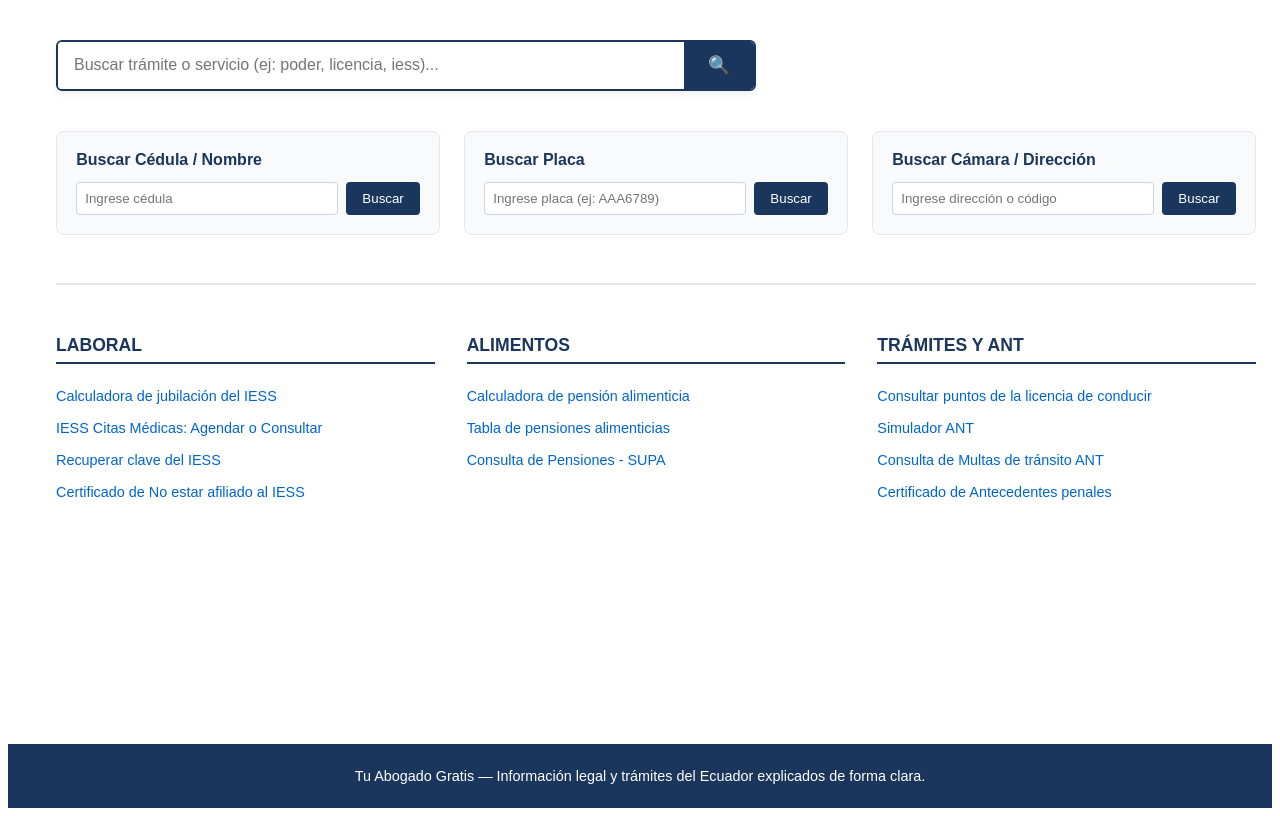
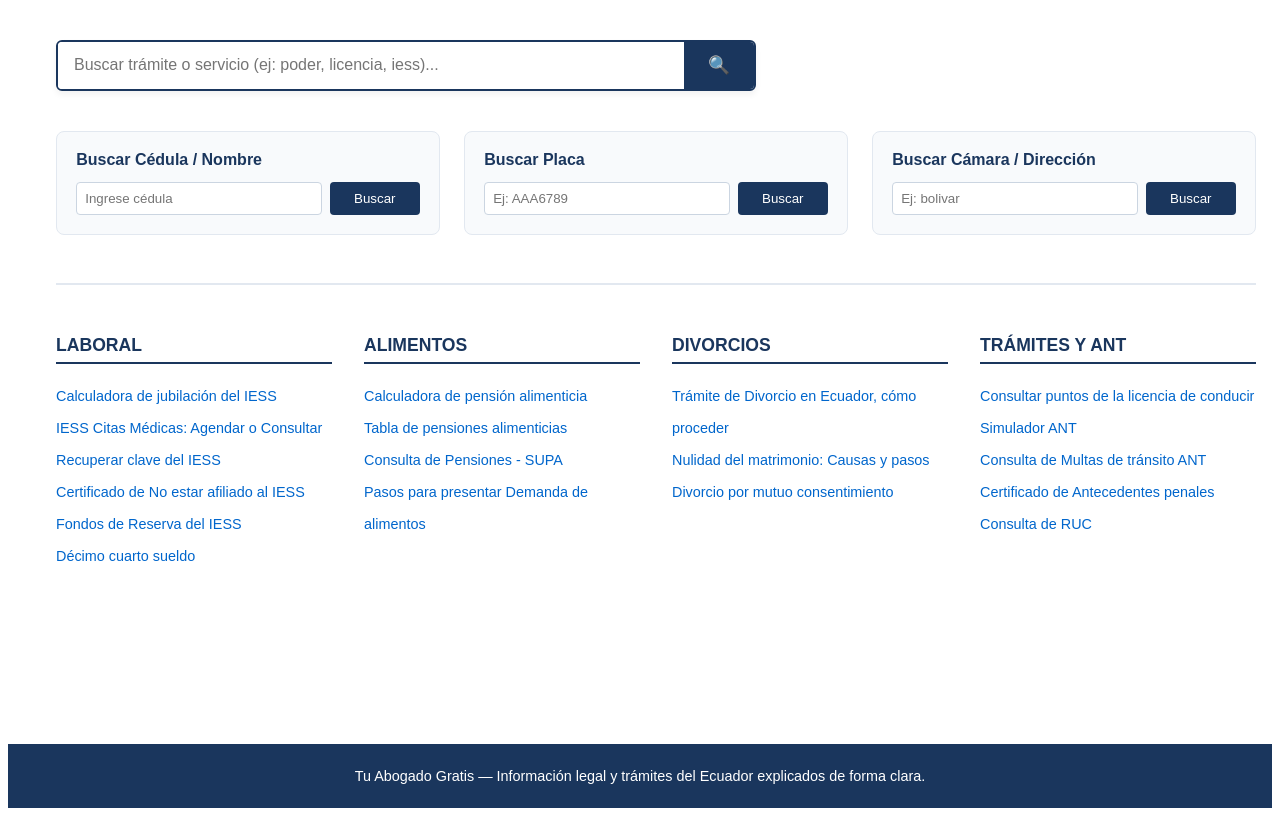
Before and after one commit to rootsrex/TUABOGADOGRATIS, a Next.js app: page / in a window 1280 px wide. Shown: the top 816 px of the page. Built offline with nearby package versions, Linux system fonts and the light colour scheme.

Commit message:
Actualizando rutas internas y mejorando UX del home

```diff
--- a/app/page.tsx
+++ b/app/page.tsx
@@ -1,6 +1,6 @@
 "use client";
 
-import { useState } from 'react';
+import { useState, useMemo } from 'react';
 
 export default function HomePage() {
   const [cedulaInput, setCedulaInput] = useState('');
@@ -8,11 +8,18 @@ export default function HomePage() {
   const [camaraInput, setCamaraInput] = useState('');
   const [busquedaTramite, setBusquedaTramite] = useState('');
 
+  // Estados de carga (Loading)
+  const [loadingCedula, setLoadingCedula] = useState(false);
+  const [loadingPlaca, setLoadingPlaca] = useState(false);
+  const [loadingCamara, setLoadingCamara] = useState(false);
+
   const [resultadoCedula, setResultadoCedula] = useState<any>(null);
   const [resultadoPlaca, setResultadoPlaca] = useState<any>(null);
   const [resultadoCamara, setResultadoCamara] = useState<any>(null);
 
   const consultarCedula = async () => {
+    if (!cedulaInput.trim()) return;
+    setLoadingCedula(true);
     try {
       const url = "https://api-busqueda-cedulas-production.up.railway.app/api/cedula/" + cedulaInput;
       const res = await fetch(url);
@@ -20,10 +27,14 @@ export default function HomePage() {
       setResultadoCedula(data);
     } catch (error) {
       console.error("Error al consultar cédula", error);
+    } finally {
+      setLoadingCedula(false);
     }
   };
 
   const consultarPlaca = async () => {
+    if (!placaInput.trim()) return;
+    setLoadingPlaca(true);
     try {
       const url = "https://api-busqueda-cedulas-production.up.railway.app/api/placa/" + placaInput;
       const res = await fetch(url);
@@ -31,10 +42,14 @@ export default function HomePage() {
       setResultadoPlaca(data);
     } catch (error) {
       console.error("Error al consultar placa", error);
+    } finally {
+      setLoadingPlaca(false);
     }
   };
 
   const consultarCamara = async () => {
+    if (!camaraInput.trim()) return;
+    setLoadingCamara(true);
     try {
       const endpoint = "https://api-busqueda-cedulas-production.up.railway.app/api/camara/" + encodeURIComponent(camaraInput.trim());
       const res = await fetch(endpoint);
@@ -42,37 +57,46 @@ export default function HomePage() {
       setResultadoCamara(data);
     } catch (error) {
       console.error("Error al consultar cámara", error);
+    } finally {
+      setLoadingCamara(false);
     }
   };
 
-  // Base amplia de trámites para el buscador superior
-  const listaTramites = [
-    { cat: "LEGAL", titulo: "Otorgamiento de Poderes y Minutas", url: "#" },
-    { cat: "LABORAL", titulo: "Calculadora de jubilación del IESS", url: "https://www.iess.gob.ec" },
-    { cat: "LABORAL", titulo: "IESS Citas Médicas: Agendar o Consultar", url: "https://www.iess.gob.ec" },
-    { cat: "LABORAL", titulo: "Recuperar clave del IESS", url: "https://www.iess.gob.ec" },
-    { cat: "LABORAL", titulo: "Certificado de No estar afiliado al IESS", url: "https://www.iess.gob.ec" },
-    { cat: "ALIMENTOS", titulo: "Calculadora de pensión alimenticia", url: "https://www.funcionjudicial.gob.ec" },
-    { cat: "ALIMENTOS", titulo: "Tabla de pensiones alimenticias", url: "https://www.funcionjudicial.gob.ec" },
-    { cat: "ALIMENTOS", titulo: "Consulta de Pensiones - SUPA", url: "https://supa.funcionjudicial.gob.ec" },
-    { cat: "TRÁMITES Y ANT", titulo: "Consultar puntos de la licencia de conducir", url: "https://www.ant.gob.ec" },
-    { cat: "TRÁMITES Y ANT", titulo: "Simulador ANT", url: "https://www.ant.gob.ec" },
-    { cat: "TRÁMITES Y ANT", titulo: "Consulta de Multas de tránsito ANT", url: "https://www.ant.gob.ec" },
-    { cat: "TRÁMITES Y ANT", titulo: "Certificado de Antecedentes penales", url: "https://www.gob.ec" }
+  // Base completa de trámites apuntando a TUS carpetas internas
+  const todosLosTramites = [
+    { cat: "LEGAL", titulo: "Otorgamiento de Poderes y Minutas", url: "/generador" },
+    { cat: "LABORAL", titulo: "Calculadora de jubilación del IESS", url: "/calculadoras" },
+    { cat: "LABORAL", titulo: "IESS Citas Médicas: Agendar o Consultar", url: "/consultas" },
+    { cat: "LABORAL", titulo: "Recuperar clave del IESS", url: "/consultas" },
+    { cat: "LABORAL", titulo: "Certificado de No estar afiliado al IESS", url: "/consultas" },
+    { cat: "ALIMENTOS", titulo: "Calculadora de pensión alimenticia", url: "/calculadoras" },
+    { cat: "ALIMENTOS", titulo: "Tabla de pensiones alimenticias", url: "/consultas" },
+    { cat: "ALIMENTOS", titulo: "Consulta de Pensiones - SUPA", url: "/consultas" },
+    { cat: "TRÁMITES Y ANT", titulo: "Consultar puntos de la licencia de conducir", url: "/consultas" },
+    { cat: "TRÁMITES Y ANT", titulo: "Simulador ANT", url: "/simuladores" },
+    { cat: "TRÁMITES Y ANT", titulo: "Consulta de Multas de tránsito ANT", url: "/consultas" },
+    { cat: "TRÁMITES Y ANT", titulo: "Certificado de Antecedentes penales", url: "/consultas" }
   ];
 
-  const tramitesFiltrados = busquedaTramite.trim() === ""
-    ? []
-    : listaTramites.filter(t => t.titulo.toLowerCase().includes(busquedaTramite.toLowerCase()));
+  // Filtro inteligente y ultra rápido
+  const tramitesFiltrados = useMemo(() => {
+    if (busquedaTramite.trim() === "") return [];
+    const busquedaLimpia = busquedaTramite.toLowerCase().normalize("NFD").replace(/[\u0300-\u036f]/g, "");
+
+    return todosLosTramites.filter(t =>
+      t.titulo.toLowerCase().normalize("NFD").replace(/[\u0300-\u036f]/g, "").includes(busquedaLimpia) ||
+      t.cat.toLowerCase().includes(busquedaLimpia)
+    );
+  }, [busquedaTramite]);
 
   return (
     <div style={{ minHeight: '100vh', display: 'flex', flexDirection: 'column', justifyContent: 'space-between', fontFamily: 'Arial, sans-serif', background: '#fff', color: '#111' }}>
 
       <main style={{ padding: '2rem 3rem', maxWidth: '1200px', margin: '0 auto', width: '100%' }}>
 
-        {/* Barra de búsqueda superior con despliegue inteligente */}
+        {/* BUSCADOR SUPERIOR */}
         <div style={{ marginBottom: '2.5rem', maxWidth: '700px', position: 'relative', zIndex: 50 }}>
-          <div style={{ display: 'flex', border: '2px solid #1a365d', borderRadius: '6px', overflow: 'hidden', background: '#fff', boxShadow: '0 4px 6px rgba(0,0,0,0.05)' }}>
+          <div style={{ display: 'flex', border: '2px solid #1a365d', borderRadius: '6px', overflow: 'hidden', background: '#fff', boxShadow: '0 4px 6px rgba(0,0,0,0.05)', transition: 'border-color 0.2s' }}>
             <input
               type="text"
               value={busquedaTramite}
@@ -80,47 +104,49 @@ export default function HomePage() {
               placeholder="Buscar trámite o servicio (ej: poder, licencia, iess)..."
               style={{ padding: '0.9rem 1rem', flex: 1, border: 'none', outline: 'none', fontSize: '1rem' }}
             />
-            <button style={{ padding: '0 1.5rem', background: '#1a365d', border: 'none', color: '#fff', cursor: 'pointer', fontSize: '1.1rem' }}>
+            <button style={{ padding: '0 1.5rem', background: '#1a365d', border: 'none', color: '#fff', fontSize: '1.1rem' }}>
               🔍
             </button>
           </div>
 
-          {/* Menú desplegable dinámico */}
           {busquedaTramite.trim() !== "" && (
-            <div style={{ position: 'absolute', top: '105%', left: 0, right: 0, background: '#fff', border: '1px solid #cbd5e1', borderRadius: '6px', boxShadow: '0 10px 20px rgba(0,0,0,0.15)', maxHeight: '250px', overflowY: 'auto' }}>
+            <div style={{ position: 'absolute', top: '105%', left: 0, right: 0, background: '#fff', border: '1px solid #cbd5e1', borderRadius: '6px', boxShadow: '0 10px 20px rgba(0,0,0,0.15)', maxHeight: '280px', overflowY: 'auto' }}>
               {tramitesFiltrados.length > 0 ? (
                 tramitesFiltrados.map((t, idx) => (
-                  <a key={idx} href={t.url} target="_blank" rel="noopener noreferrer" style={{ display: 'block', padding: '0.8rem 1rem', borderBottom: '1px solid #f1f5f9', color: '#0066cc', textDecoration: 'none', fontSize: '0.9rem' }}>
+                  <a key={idx} href={t.url} style={{ display: 'block', padding: '0.8rem 1rem', borderBottom: '1px solid #f1f5f9', color: '#0066cc', textDecoration: 'none', fontSize: '0.9rem' }}>
                     <strong>[{t.cat}]</strong> {t.titulo}
                   </a>
                 ))
               ) : (
-                <div style={{ padding: '0.8rem 1rem', color: '#666', fontSize: '0.9rem' }}>
-                  No se encontraron trámites exactos para "{busquedaTramite}". Revisa las categorías de abajo.
+                <div style={{ padding: '1rem', color: '#666', fontSize: '0.9rem', textAlign: 'center' }}>
+                  No encontramos "{busquedaTramite}". Revisa las opciones abajo.
                 </div>
               )}
             </div>
           )}
         </div>
 
-        {/* Sección de Herramientas Activas (Cédula, Placa, Cámaras) */}
+        {/* HERRAMIENTAS ACTIVAS (Cédula, Placa, Cámara) */}
         <div style={{ display: 'grid', gridTemplateColumns: 'repeat(auto-fit, minmax(320px, 1fr))', gap: '1.5rem', marginBottom: '3rem' }}>
 
           {/* Cédula */}
-          <div style={{ padding: '1.2rem', border: '1px solid #e2e8f0', borderRadius: '8px', background: '#f8fafc' }}>
+          <div style={{ padding: '1.2rem', border: '1px solid #e2e8f0', borderRadius: '8px', background: '#f8fafc', transition: 'all 0.3s' }}>
             <h4 style={{ margin: '0 0 0.8rem 0', color: '#1a365d' }}>Buscar Cédula / Nombre</h4>
             <div style={{ display: 'flex', gap: '8px' }}>
               <input
                 type="text"
                 value={cedulaInput}
                 onChange={(e) => setCedulaInput(e.target.value)}
+                onKeyDown={(e) => e.key === 'Enter' && consultarCedula()}
                 placeholder="Ingrese cédula"
-                style={{ padding: '0.5rem', flex: 1, border: '1px solid #cbd5e1', borderRadius: '4px' }}
+                style={{ padding: '0.5rem', flex: 1, border: '1px solid #cbd5e1', borderRadius: '4px', outline: 'none' }}
               />
-              <button onClick={consultarCedula} style={{ padding: '0.5rem 1rem', background: '#1a365d', color: '#fff', border: 'none', borderRadius: '4px', cursor: 'pointer' }}>Buscar</button>
+              <button onClick={consultarCedula} disabled={loadingCedula} style={{ padding: '0.5rem 1rem', background: loadingCedula ? '#64748b' : '#1a365d', color: '#fff', border: 'none', borderRadius: '4px', cursor: loadingCedula ? 'not-allowed' : 'pointer', minWidth: '90px' }}>
+                {loadingCedula ? '⌛...' : 'Buscar'}
+              </button>
             </div>
             {resultadoCedula && (
-              <div style={{ marginTop: '0.8rem', background: '#fff', padding: '0.8rem', borderRadius: '4px', borderLeft: '3px solid #28a745', fontSize: '0.9rem' }}>
+              <div style={{ marginTop: '0.8rem', background: '#fff', padding: '0.8rem', borderRadius: '4px', borderLeft: '3px solid #28a745', fontSize: '0.9rem', animation: 'fadeIn 0.5s' }}>
                 <p style={{ margin: '0 0 0.3rem 0' }}><strong>Nombre:</strong> {resultadoCedula.resultados?.[0]?.nombre || "No encontrado"}</p>
                 <p style={{ margin: '0' }}><strong>Cédula:</strong> {resultadoCedula.resultados?.[0]?.cedula || cedulaInput}</p>
               </div>
@@ -128,20 +154,23 @@ export default function HomePage() {
           </div>
 
           {/* Placa */}
-          <div style={{ padding: '1.2rem', border: '1px solid #e2e8f0', borderRadius: '8px', background: '#f8fafc' }}>
+          <div style={{ padding: '1.2rem', border: '1px solid #e2e8f0', borderRadius: '8px', background: '#f8fafc', transition: 'all 0.3s' }}>
             <h4 style={{ margin: '0 0 0.8rem 0', color: '#1a365d' }}>Buscar Placa</h4>
             <div style={{ display: 'flex', gap: '8px' }}>
               <input
                 type="text"
                 value={placaInput}
                 onChange={(e) => setPlacaInput(e.target.value)}
-                placeholder="Ingrese placa (ej: AAA6789)"
-                style={{ padding: '0.5rem', flex: 1, border: '1px solid #cbd5e1', borderRadius: '4px' }}
+                onKeyDown={(e) => e.key === 'Enter' && consultarPlaca()}
+                placeholder="Ej: AAA6789"
+                style={{ padding: '0.5rem', flex: 1, border: '1px solid #cbd5e1', borderRadius: '4px', outline: 'none' }}
               />
-              <button onClick={consultarPlaca} style={{ padding: '0.5rem 1rem', background: '#1a365d', color: '#fff', border: 'none', borderRadius: '4px', cursor: 'pointer' }}>Buscar</button>
+              <button onClick={consultarPlaca} disabled={loadingPlaca} style={{ padding: '0.5rem 1rem', background: loadingPlaca ? '#64748b' : '#1a365d', color: '#fff', border: 'none', borderRadius: '4px', cursor: loadingPlaca ? 'not-allowed' : 'pointer', minWidth: '90px' }}>
+                {loadingPlaca ? '⌛...' : 'Buscar'}
+              </button>
             </div>
             {resultadoPlaca && (
-              <div style={{ marginTop: '0.8rem', background: '#fff', padding: '0.8rem', borderRadius: '4px', borderLeft: '3px solid #ffc107', fontSize: '0.9rem' }}>
+              <div style={{ marginTop: '0.8rem', background: '#fff', padding: '0.8rem', borderRadius: '4px', borderLeft: '3px solid #ffc107', fontSize: '0.9rem', animation: 'fadeIn 0.5s' }}>
                 <p style={{ margin: '0 0 0.3rem 0' }}><strong>Propietario:</strong> {resultadoPlaca.resultados?.[0]?.nombre || "No encontrado"}</p>
                 <p style={{ margin: '0' }}><strong>Placa:</strong> {resultadoPlaca.resultados?.[0]?.value || placaInput}</p>
               </div>
@@ -149,20 +178,23 @@ export default function HomePage() {
           </div>
 
           {/* Cámara */}
-          <div style={{ padding: '1.2rem', border: '1px solid #e2e8f0', borderRadius: '8px', background: '#f8fafc' }}>
+          <div style={{ padding: '1.2rem', border: '1px solid #e2e8f0', borderRadius: '8px', background: '#f8fafc', transition: 'all 0.3s' }}>
             <h4 style={{ margin: '0 0 0.8rem 0', color: '#1a365d' }}>Buscar Cámara / Dirección</h4>
             <div style={{ display: 'flex', gap: '8px' }}>
               <input
                 type="text"
                 value={camaraInput}
                 onChange={(e) => setCamaraInput(e.target.value)}
-                placeholder="Ingrese dirección o código"
-                style={{ padding: '0.5rem', flex: 1, border: '1px solid #cbd5e1', borderRadius: '4px' }}
+                onKeyDown={(e) => e.key === 'Enter' && consultarCamara()}
+                placeholder="Ej: bolivar"
+                style={{ padding: '0.5rem', flex: 1, border: '1px solid #cbd5e1', borderRadius: '4px', outline: 'none' }}
               />
-              <button onClick={consultarCamara} style={{ padding: '0.5rem 1rem', background: '#1a365d', color: '#fff', border: 'none', borderRadius: '4px', cursor: 'pointer' }}>Buscar</button>
+              <button onClick={consultarCamara} disabled={loadingCamara} style={{ padding: '0.5rem 1rem', background: loadingCamara ? '#64748b' : '#1a365d', color: '#fff', border: 'none', borderRadius: '4px', cursor: loadingCamara ? 'not-allowed' : 'pointer', minWidth: '90px' }}>
+                {loadingCamara ? '⌛...' : 'Buscar'}
+              </button>
             </div>
             {resultadoCamara && resultadoCamara.resultados && (
-              <div style={{ marginTop: '0.8rem', maxHeight: '150px', overflowY: 'auto' }}>
+              <div style={{ marginTop: '0.8rem', maxHeight: '150px', overflowY: 'auto', animation: 'fadeIn 0.5s' }}>
                 {resultadoCamara.resultados.map((camara: any, index: number) => (
                   <div key={index} style={{ background: '#fff', padding: '0.6rem', marginBottom: '0.4rem', borderRadius: '4px', borderLeft: '3px solid #007bff', fontSize: '0.85rem' }}>
                     <p style={{ margin: '0 0 0.2rem 0', color: '#444' }}>{camara.direccion}</p>
@@ -174,35 +206,48 @@ export default function HomePage() {
 
         </div>
 
-        {/* Columnas de Categorías */}
+        {/* COLUMNAS INFORMATIVAS INTERNAS */}
         <div style={{ display: 'grid', gridTemplateColumns: 'repeat(auto-fit, minmax(240px, 1fr))', gap: '2rem', borderTop: '2px solid #e2e8f0', paddingTop: '2rem' }}>
 
           <div>
             <h3 style={{ color: '#1a365d', fontSize: '1.1rem', borderBottom: '2px solid #1a365d', paddingBottom: '0.4rem', marginBottom: '1rem' }}>LABORAL</h3>
             <ul style={{ listStyle: 'none', padding: 0, margin: 0, lineHeight: '2rem', fontSize: '0.9rem' }}>
-              <li><a href="https://www.iess.gob.ec" target="_blank" rel="noreferrer" style={{ textDecoration: 'none', color: '#0066cc' }}>Calculadora de jubilación del IESS</a></li>
-              <li><a href="https://www.iess.gob.ec" target="_blank" rel="noreferrer" style={{ textDecoration: 'none', color: '#0066cc' }}>IESS Citas Médicas: Agendar o Consultar</a></li>
-              <li><a href="https://www.iess.gob.ec" target="_blank" rel="noreferrer" style={{ textDecoration: 'none', color: '#0066cc' }}>Recuperar clave del IESS</a></li>
-              <li><a href="https://www.iess.gob.ec" target="_blank" rel="noreferrer" style={{ textDecoration: 'none', color: '#0066cc' }}>Certificado de No estar afiliado al IESS</a></li>
+              <li><a href="/calculadoras" style={{ textDecoration: 'none', color: '#0066cc' }}>Calculadora de jubilación del IESS</a></li>
+              <li><a href="/consultas" style={{ textDecoration: 'none', color: '#0066cc' }}>IESS Citas Médicas: Agendar o Consultar</a></li>
+              <li><a href="/consultas" style={{ textDecoration: 'none', color: '#0066cc' }}>Recuperar clave del IESS</a></li>
+              <li><a href="/consultas" style={{ textDecoration: 'none', color: '#0066cc' }}>Certificado de No estar afiliado al IESS</a></li>
+              <li><a href="/calculadoras" style={{ textDecoration: 'none', color: '#0066cc' }}>Fondos de Reserva del IESS</a></li>
+              <li><a href="/calculadoras" style={{ textDecoration: 'none', color: '#0066cc' }}>Décimo cuarto sueldo</a></li>
             </ul>
           </div>
 
           <div>
             <h3 style={{ color: '#1a365d', fontSize: '1.1rem', borderBottom: '2px solid #1a365d', paddingBottom: '0.4rem', marginBottom: '1rem' }}>ALIMENTOS</h3>
             <ul style={{ listStyle: 'none', padding: 0, margin: 0, lineHeight: '2rem', fontSize: '0.9rem' }}>
-              <li><a href="https://www.funcionjudicial.gob.ec" target="_blank" rel="noreferrer" style={{ textDecoration: 'none', color: '#0066cc' }}>Calculadora de pensión alimenticia</a></li>
-              <li><a href="https://www.funcionjudicial.gob.ec" target="_blank" rel="noreferrer" style={{ textDecoration: 'none', color: '#0066cc' }}>Tabla de pensiones alimenticias</a></li>
-              <li><a href="https://supa.funcionjudicial.gob.ec" target="_blank" rel="noreferrer" style={{ textDecoration: 'none', color: '#0066cc' }}>Consulta de Pensiones - SUPA</a></li>
+              <li><a href="/calculadoras" style={{ textDecoration: 'none', color: '#0066cc' }}>Calculadora de pensión alimenticia</a></li>
+              <li><a href="/consultas" style={{ textDecoration: 'none', color: '#0066cc' }}>Tabla de pensiones alimenticias</a></li>
+              <li><a href="/consultas" style={{ textDecoration: 'none', color: '#0066cc' }}>Consulta de Pensiones - SUPA</a></li>
+              <li><a href="/generador" style={{ textDecoration: 'none', color: '#0066cc' }}>Pasos para presentar Demanda de alimentos</a></li>
+            </ul>
+          </div>
+
+          <div>
+            <h3 style={{ color: '#1a365d', fontSize: '1.1rem', borderBottom: '2px solid #1a365d', paddingBottom: '0.4rem', marginBottom: '1rem' }}>DIVORCIOS</h3>
+            <ul style={{ listStyle: 'none', padding: 0, margin: 0, lineHeight: '2rem', fontSize: '0.9rem' }}>
+              <li><a href="/generador" style={{ textDecoration: 'none', color: '#0066cc' }}>Trámite de Divorcio en Ecuador, cómo proceder</a></li>
+              <li><a href="/generador" style={{ textDecoration: 'none', color: '#0066cc' }}>Nulidad del matrimonio: Causas y pasos</a></li>
+              <li><a href="/generador" style={{ textDecoration: 'none', color: '#0066cc' }}>Divorcio por mutuo consentimiento</a></li>
             </ul>
           </div>
 
           <div>
             <h3 style={{ color: '#1a365d', fontSize: '1.1rem', borderBottom: '2px solid #1a365d', paddingBottom: '0.4rem', marginBottom: '1rem' }}>TRÁMITES Y ANT</h3>
             <ul style={{ listStyle: 'none', padding: 0, margin: 0, lineHeight: '2rem', fontSize: '0.9rem' }}>
-              <li><a href="https://www.ant.gob.ec" target="_blank" rel="noreferrer" style={{ textDecoration: 'none', color: '#0066cc' }}>Consultar puntos de la licencia de conducir</a></li>
-              <li><a href="https://www.ant.gob.ec" target="_blank" rel="noreferrer" style={{ textDecoration: 'none', color: '#0066cc' }}>Simulador ANT</a></li>
-              <li><a href="https://www.ant.gob.ec" target="_blank" rel="noreferrer" style={{ textDecoration: 'none', color: '#0066cc' }}>Consulta de Multas de tránsito ANT</a></li>
-              <li><a href="https://www.gob.ec" target="_blank" rel="noreferrer" style={{ textDecoration: 'none', color: '#0066cc' }}>Certificado de Antecedentes penales</a></li>
+              <li><a href="/consultas" style={{ textDecoration: 'none', color: '#0066cc' }}>Consultar puntos de la licencia de conducir</a></li>
+              <li><a href="/simuladores" style={{ textDecoration: 'none', color: '#0066cc' }}>Simulador ANT</a></li>
+              <li><a href="/consultas" style={{ textDecoration: 'none', color: '#0066cc' }}>Consulta de Multas de tránsito ANT</a></li>
+              <li><a href="/consultas" style={{ textDecoration: 'none', color: '#0066cc' }}>Certificado de Antecedentes penales</a></li>
+              <li><a href="/consultas" style={{ textDecoration: 'none', color: '#0066cc' }}>Consulta de RUC</a></li>
             </ul>
           </div>
 
```
